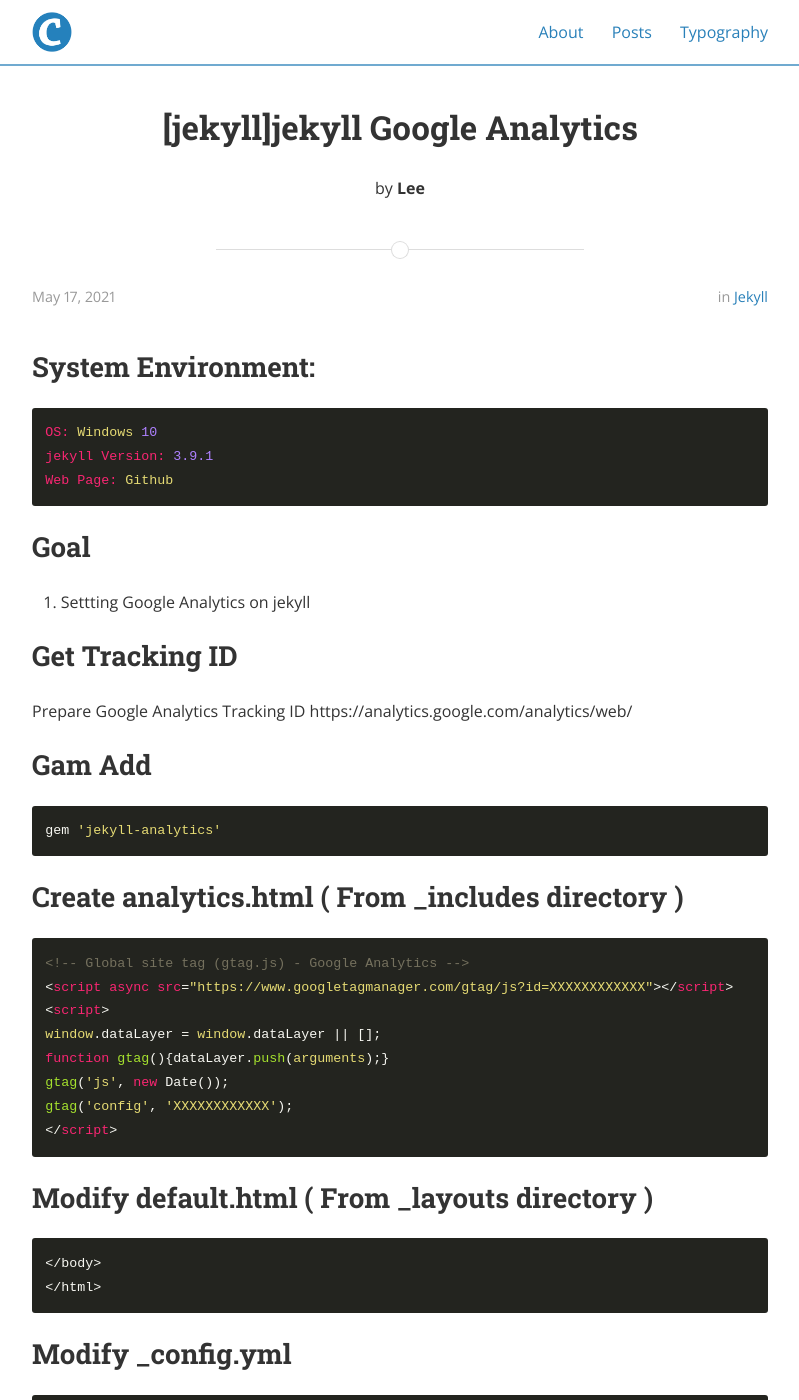
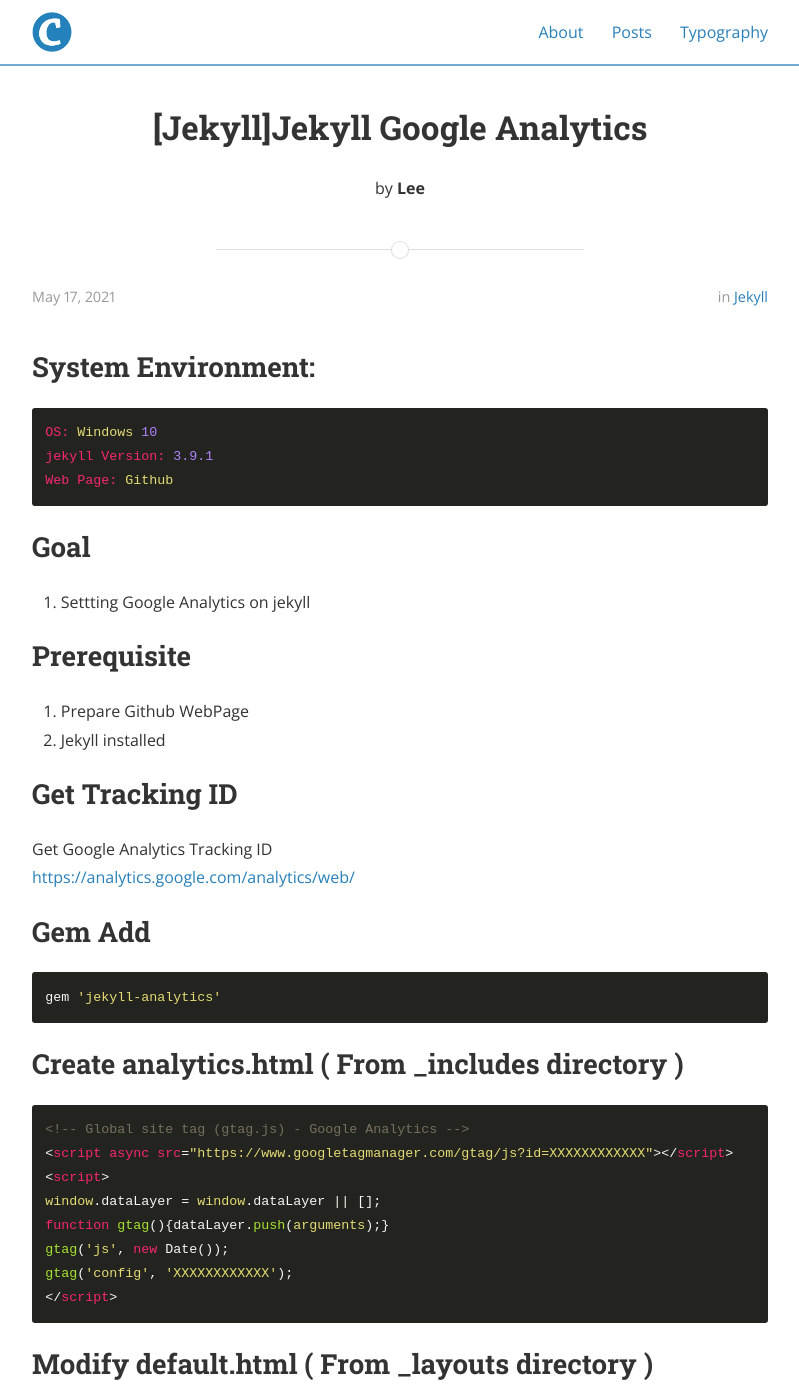
Before and after one commit to rhsoddld/rhsoddld.github.io, a Jekyll site: the page built from _posts/2021-05-17-k8s_7.md, in a window 1280 px wide and 1400 px high. Shown: the whole window, without its empty margins (240-1039 px from the left). Built offline with Jekyll 4.4.1, drawn with Linux system fonts in a browser that asks for light colours; nearby versions of some CDN libraries; some of the changed text lies outside the part shown.

Commit message:
2021/5/17 jellky google analytic

```diff
--- a/_posts/2021-05-16-k8s_7.md
+++ b/_posts/2021-05-17-k8s_7.md
@@ -14,11 +14,15 @@ categories: jekyll
 ## Goal
 1. Settting Google Analytics on jekyll
 
+## Prerequisite
+1. Prepare Github WebPage
+2. Jekyll installed
+
 ## Get Tracking ID
-Prepare Google Analytics Tracking ID
-https://analytics.google.com/analytics/web/
+Get Google Analytics Tracking ID
+[https://analytics.google.com/analytics/web/](https://analytics.google.com/analytics/web/)
 
-## Gam Add
+## Gem Add
     gem 'jekyll-analytics'
 
 ## Create analytics.html ( From _includes directory )
```
Also changed, not shown: other parts of _posts/2021-05-17-k8s_7.md (+5 -7 lines).
